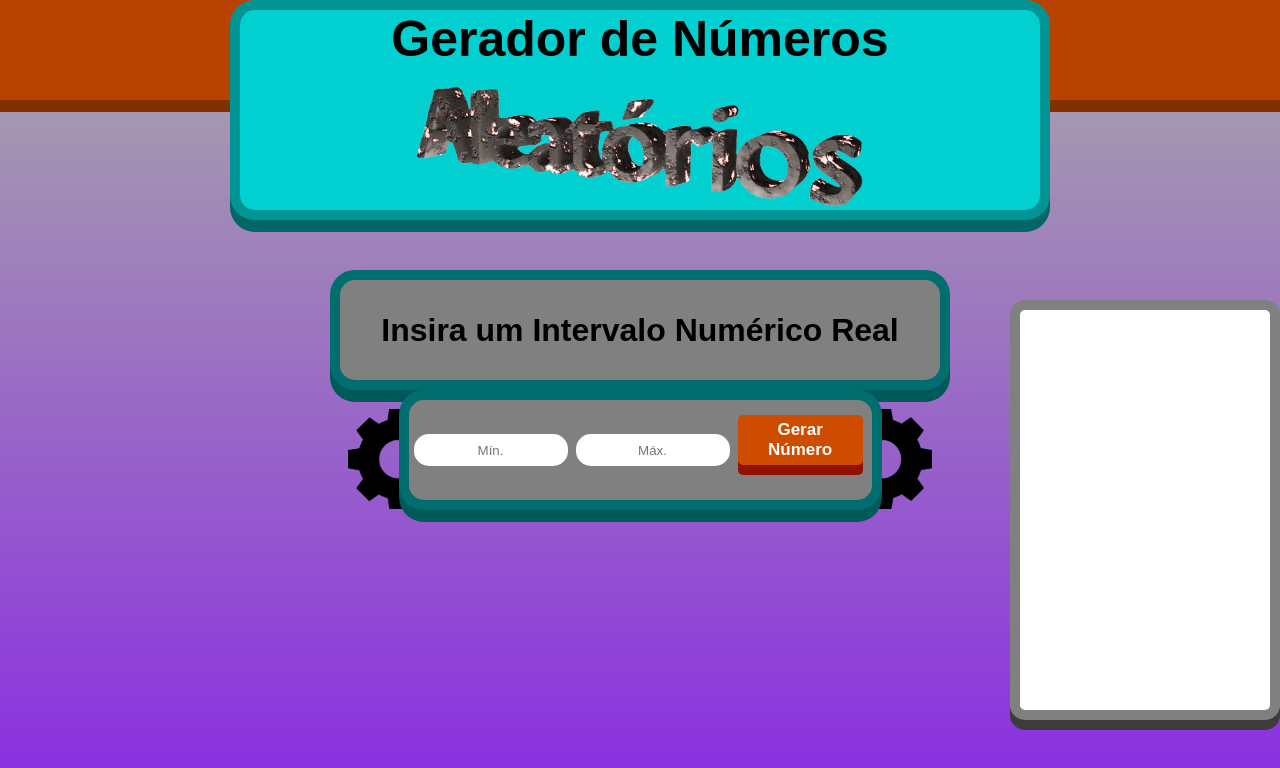
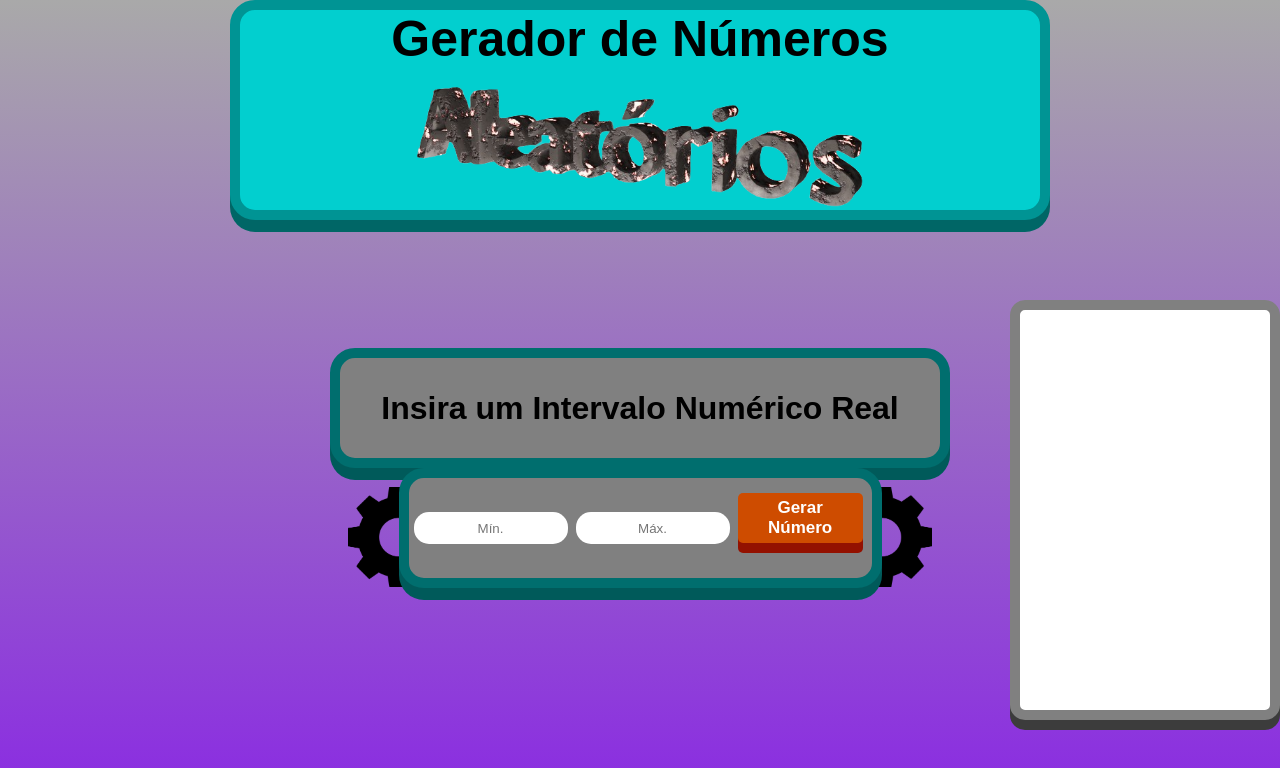
Before and after one commit to RafaAB06/Gerador-de-N-meros-Aleat-rios-V1, a plain HTML site: page index.html in a window 1280 px wide. Drawn offline with Linux system fonts and the light colour scheme.

Commit message:
Add files via upload

```diff
--- a/index.html
+++ b/index.html
@@ -10,13 +10,10 @@
 </head>
 
 <body>
-  <div class="container-topo">
-    <div class="div-topo"></div>
     <div class="div-titulo">
       <h1 class="titulo">Gerador de Números</h1>
       <img class="titulo3d" src="./assets/3dtitle.png" alt="">
     </div>
-  </div>
 
   <div id="texto-sobre">
     <h1 id="texto-dentro-sobre">
@@ -43,7 +40,7 @@
 
   <div class="quadrado-que-gira" id="quadrado-que-gira"></div>
 
-  <audio id="som-motor" src="./assets/media/motor.m4a"></audio>
+  <audio id="som-motor" src="./assets/media/motor.mp3"></audio>
   <audio id="som-creeper" src="./assets/media/creeper.mp3"></audio>
   <audio id="som-error" src="./assets/media/error.mp3"></audio>
 </body>
--- a/script.js
+++ b/script.js
@@ -1,5 +1,5 @@
 const botaoGerador = document.getElementById('botao-gerador');
-const textosBotaoGerador = ['Gerar Número', 'Gerando Número...']
+const textosBotaoGerador = ['Gerar Número', 'Gerando Número...'];
 
 const textoSobre = document.getElementById('texto-dentro-sobre');
 const textosSobre = ['Insira um Intervalo Válido', 'Insira um Intervalo Numérico Real'];
--- a/style.css
+++ b/style.css
@@ -3,14 +3,6 @@ html, body {
 
     margin: 0;
     height: 100%;
-}
-
-.div-topo{
-    background-color: rgb(184, 67, 0);
-    box-shadow: 0 12px 0 rgb(128, 47, 0);
-
-    height: 100px;
-    width: 100%;
 }
 
 .div-titulo{
@@ -25,7 +17,7 @@ html, body {
     border-width: 10px;
     border-color: rgb(0, 148, 148);
 
-    margin: -100px auto auto auto;
+    margin: auto auto 10% auto;
 
     display: grid;
     grid-template-rows: 25%;
```
Also changed, not shown: 2 other files.
